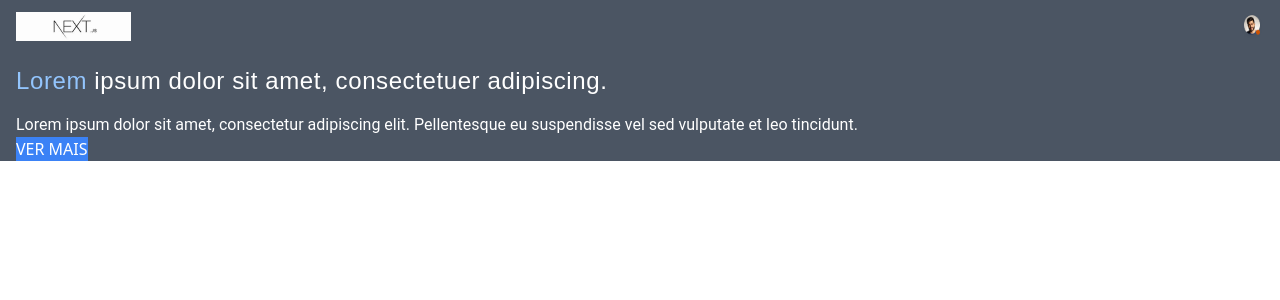
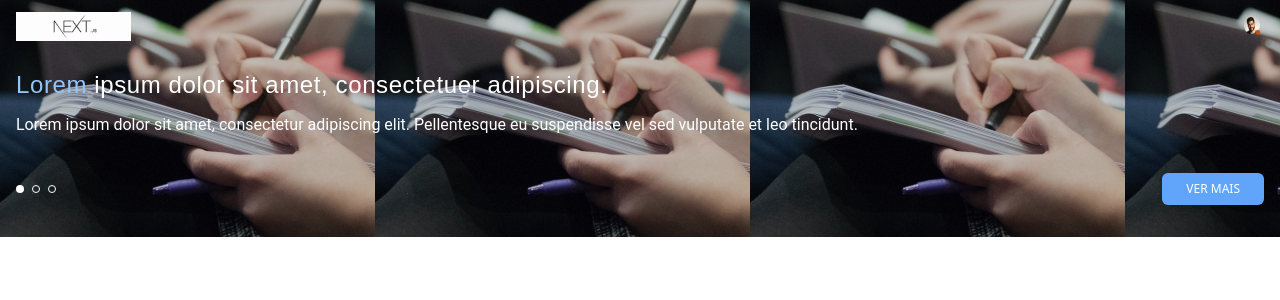
Before and after one commit to Azzyew/desafio-frontend, a Next.js app: page / in a window 1280 px wide. Shown: the top 300 px of the page. Built offline with nearby package versions, Linux system fonts and the light colour scheme.

Commit message:
feat: adding background image

```diff
--- a/pages/index.js
+++ b/pages/index.js
@@ -9,15 +9,7 @@ export default function Home() {
         <link rel="icon" href="/favicon.ico" />
       </Head>
 
-      <div className="bg-auto bg-gray-600"> {/*AQUI TEM Q TER A FOTO DE BG!! */}
-
-        {/* <Image
-          className="-z-1 absolute opacity-80"
-          src="/bg.png"
-          alt="background"
-          width={375}
-          height={298}
-        /> */}
+      <div className="bg-auto bg-top-hero"> {/*AQUI TEM Q TER A FOTO DE BG!! */}
 
         <div className='bg-transparent pt-3 px-4'>
           <div className="flex justify-between">
@@ -41,14 +33,20 @@ export default function Home() {
             />
           </div>
 
-          <h1 className="pt-6 text-2xl font-title text-white subpixel-antialiased tracking-wide leading-8"><span className="text-blue-300">Lorem </span>ipsum dolor sit amet, consectetuer adipiscing.</h1>
+          <h1 className="mt-7 text-2xl font-title text-white subpixel-antialiased tracking-wide leading-8"><span className="text-blue-300">Lorem </span>ipsum dolor sit amet, consectetuer adipiscing.</h1>
 
-          <h3 className="font-body text-white pt-4">Lorem ipsum dolor sit amet, consectetur adipiscing elit. Pellentesque eu suspendisse vel sed vulputate et leo tincidunt.</h3>
+          <h3 className="font-body text-white pt-3">Lorem ipsum dolor sit amet, consectetur adipiscing elit. Pellentesque eu suspendisse vel sed vulputate et leo tincidunt.</h3>
 
-          <div>
-            {/* fazer as tres bolinhas */}
-            <button className="bg-blue-500 text-white">VER MAIS</button>
-          </div>
+            <div className="flex justify-between mt-9 pb-8">
+
+            <div className="inline-flex items-center">
+              <div className="w-2 h-2 rounded-full bg-white mr-2" />
+              <div className="w-2 h-2 rounded-full border border-white mr-2" />
+              <div className="w-2 h-2 rounded-full border border-white" />
+            </div>
+
+              <button className="bg-blue-400 text-white text-xs px-6 py-2 rounded-md">VER MAIS</button>
+            </div>
 
         </div>
 
--- a/tailwind.config.js
+++ b/tailwind.config.js
@@ -7,11 +7,8 @@ module.exports = {
       'body': ['Roboto', 'sans-serif'],
     },
     extend: {
-      zIndex: {
-         '-1': '-1',
-        },
       backgroundImage: theme => ({
-        'top-hero': "url('/public/bg.png')",
+        'top-hero': "url('../public/bg.png')",
       })
     },
   },
```
